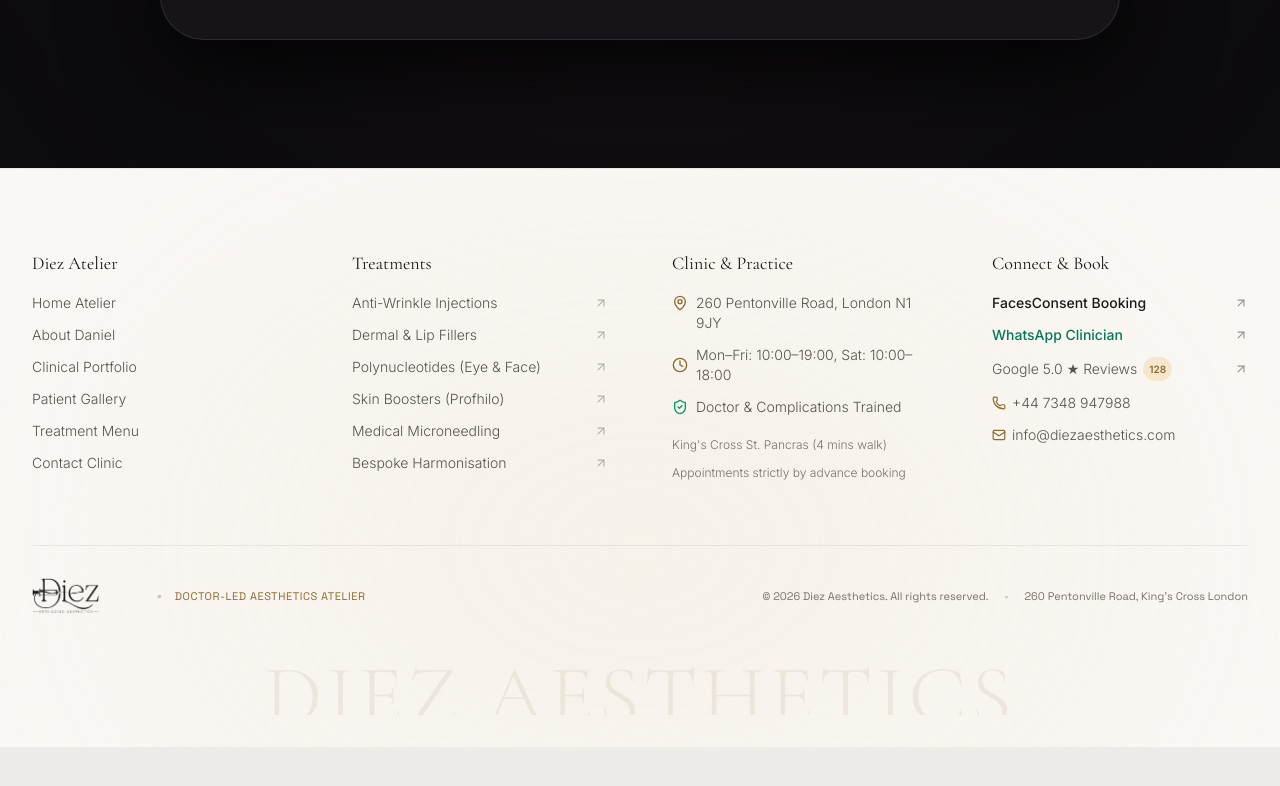
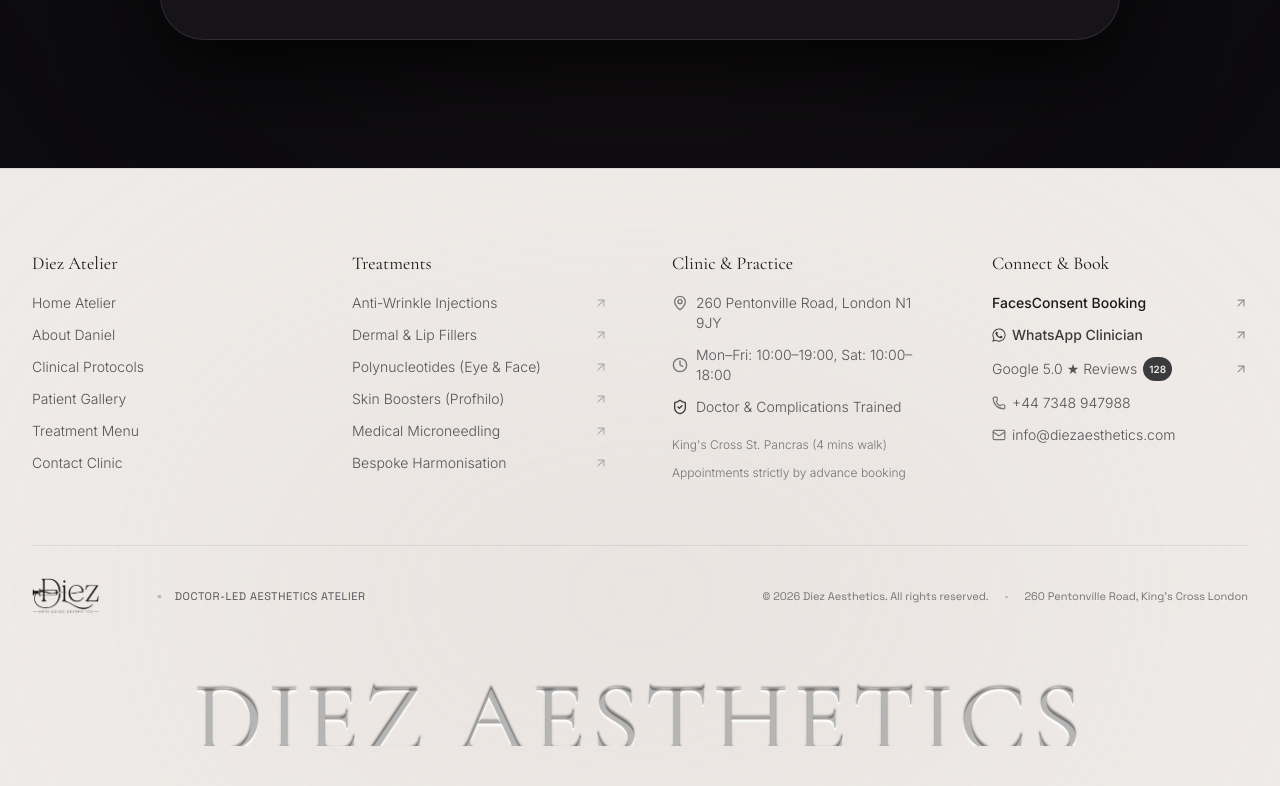
Before and after one commit to Ahmadprofessional/diez-aesthetics, a Next.js app: page / in a window 1280 px wide. Shown: the part 8643-9429 px from the top of the page. Before the commit the page ends 9390 px from the top, so only its background shows below. Built offline with nearby package versions, Linux system fonts and the light colour scheme.

Commit message:
Build footer with clinic directory

```diff
--- a/src/components/layout/Footer.tsx
+++ b/src/components/layout/Footer.tsx
@@ -3,7 +3,8 @@
 import React from 'react';
 import Link from 'next/link';
 import Image from 'next/image';
-import { ArrowUpRight, MapPin, Phone, Mail, Clock, ShieldCheck, Star } from 'lucide-react';
+import { ArrowUpRight, MapPin, Phone, Mail, Clock, ShieldCheck } from 'lucide-react';
+import { WhatsAppIcon } from '@/components/ui/Icons';
 import { GlobalConfig } from '@/types/content';
 
 interface FooterProps {
@@ -12,48 +13,48 @@ interface FooterProps {
 
 export function Footer({ config }: FooterProps) {
   return (
-    <footer className="bg-[#FAF8F5] text-[#1c1917] relative overflow-hidden border-t border-black/[0.06] pt-20 pb-8">
-      {/* Background ambient warmth */}
+    <footer className="bg-[#efebe8] text-[#1c1917] relative overflow-hidden border-t border-black/[0.08] pt-16 sm:pt-20 pb-28 md:pb-12">
+      {/* Background ambient cashmere warmth */}
       <div className="absolute inset-0 pointer-events-none">
-        <div className="absolute bottom-0 left-1/2 -translate-x-1/2 w-[900px] h-[400px] bg-[#f4ede2] rounded-full blur-[160px] opacity-80" />
+        <div className="absolute bottom-0 left-1/2 -translate-x-1/2 w-[900px] h-[400px] bg-[#e4deda] rounded-full blur-[160px] opacity-70" />
       </div>
 
       <div className="max-w-7xl mx-auto px-4 sm:px-6 lg:px-8 relative z-10">
-        {/* Top 4-Column Minimalist Luxury Directory matching Memora reference */}
+        {/* Top 4-Column Minimalist Luxury Directory */}
         <div className="grid grid-cols-2 md:grid-cols-4 gap-10 lg:gap-16 pb-16">
           {/* Column 1: Diez Aesthetics Navigation */}
           <div className="space-y-4">
             <h3 className="font-serif text-base sm:text-lg font-normal text-[#1c1917]">
               Diez Atelier
             </h3>
-            <ul className="space-y-3 text-xs sm:text-sm font-light text-[#57534e]">
+            <ul className="space-y-3 text-xs sm:text-sm font-light text-[#545358]">
               <li>
-                <Link href="/" className="hover:text-[#8c6b2d] transition-colors">
+                <Link href="/" className="hover:text-[#c48b7e] transition-colors">
                   Home Atelier
                 </Link>
               </li>
               <li>
-                <Link href="/about/" className="hover:text-[#8c6b2d] transition-colors">
+                <Link href="/about/" className="hover:text-[#c48b7e] transition-colors">
                   About Daniel
                 </Link>
               </li>
               <li>
-                <Link href="/treatments/" className="hover:text-[#8c6b2d] transition-colors">
-                  Clinical Portfolio
+                <Link href="/treatments/" className="hover:text-[#c48b7e] transition-colors">
+                  Clinical Protocols
                 </Link>
               </li>
               <li>
-                <Link href="/gallery/" className="hover:text-[#8c6b2d] transition-colors">
+                <Link href="/gallery/" className="hover:text-[#c48b7e] transition-colors">
                   Patient Gallery
                 </Link>
               </li>
               <li>
-                <Link href="/prices/" className="hover:text-[#8c6b2d] transition-colors">
+                <Link href="/prices/" className="hover:text-[#c48b7e] transition-colors">
                   Treatment Menu
                 </Link>
               </li>
               <li>
-                <Link href="/contact/" className="hover:text-[#8c6b2d] transition-colors">
+                <Link href="/contact/" className="hover:text-[#c48b7e] transition-colors">
                   Contact Clinic
                 </Link>
               </li>
@@ -65,41 +66,41 @@ export function Footer({ config }: FooterProps) {
             <h3 className="font-serif text-base sm:text-lg font-normal text-[#1c1917]">
               Treatments
             </h3>
-            <ul className="space-y-3 text-xs sm:text-sm font-light text-[#57534e]">
+            <ul className="space-y-3 text-xs sm:text-sm font-light text-[#545358]">
               <li>
-                <Link href="/treatments/" className="hover:text-[#8c6b2d] transition-colors flex items-center justify-between group">
+                <Link href="/treatments/" className="hover:text-[#c48b7e] transition-colors flex items-center justify-between group">
                   <span>Anti-Wrinkle Injections</span>
-                  <ArrowUpRight className="w-3.5 h-3.5 opacity-40 group-hover:opacity-100 group-hover:text-[#8c6b2d] transition-opacity" />
+                  <ArrowUpRight className="w-3.5 h-3.5 opacity-40 group-hover:opacity-100 group-hover:text-[#c48b7e] transition-opacity" />
                 </Link>
               </li>
               <li>
-                <Link href="/treatments/" className="hover:text-[#8c6b2d] transition-colors flex items-center justify-between group">
+                <Link href="/treatments/" className="hover:text-[#c48b7e] transition-colors flex items-center justify-between group">
                   <span>Dermal &amp; Lip Fillers</span>
-                  <ArrowUpRight className="w-3.5 h-3.5 opacity-40 group-hover:opacity-100 group-hover:text-[#8c6b2d] transition-opacity" />
+                  <ArrowUpRight className="w-3.5 h-3.5 opacity-40 group-hover:opacity-100 group-hover:text-[#c48b7e] transition-opacity" />
                 </Link>
               </li>
               <li>
-                <Link href="/treatments/" className="hover:text-[#8c6b2d] transition-colors flex items-center justify-between group">
+                <Link href="/treatments/" className="hover:text-[#c48b7e] transition-colors flex items-center justify-between group">
                   <span>Polynucleotides (Eye &amp; Face)</span>
-                  <ArrowUpRight className="w-3.5 h-3.5 opacity-40 group-hover:opacity-100 group-hover:text-[#8c6b2d] transition-opacity" />
+                  <ArrowUpRight className="w-3.5 h-3.5 opacity-40 group-hover:opacity-100 group-hover:text-[#c48b7e] transition-opacity" />
                 </Link>
               </li>
               <li>
-                <Link href="/treatments/" className="hover:text-[#8c6b2d] transition-colors flex items-center justify-between group">
+                <Link href="/treatments/" className="hover:text-[#c48b7e] transition-colors flex items-center justify-between group">
                   <span>Skin Boosters (Profhilo)</span>
-                  <ArrowUpRight className="w-3.5 h-3.5 opacity-40 group-hover:opacity-100 group-hover:text-[#8c6b2d] transition-opacity" />
+                  <ArrowUpRight className="w-3.5 h-3.5 opacity-40 group-hover:opacity-100 group-hover:text-[#c48b7e] transition-opacity" />
                 </Link>
               </li>
               <li>
-                <Link href="/treatments/" className="hover:text-[#8c6b2d] transition-colors flex items-center justify-between group">
+                <Link href="/treatments/" className="hover:text-[#c48b7e] transition-colors flex items-center justify-between group">
                   <span>Medical Microneedling</span>
-                  <ArrowUpRight className="w-3.5 h-3.5 opacity-40 group-hover:opacity-100 group-hover:text-[#8c6b2d] transition-opacity" />
+                  <ArrowUpRight className="w-3.5 h-3.5 opacity-40 group-hover:opacity-100 group-hover:text-[#c48b7e] transition-opacity" />
                 </Link>
               </li>
               <li>
-                <Link href="/treatments/" className="hover:text-[#8c6b2d] transition-colors flex items-center justify-between group">
+                <Link href="/treatments/" className="hover:text-[#c48b7e] transition-colors flex items-center justify-between group">
                   <span>Bespoke Harmonisation</span>
-                  <ArrowUpRight className="w-3.5 h-3.5 opacity-40 group-hover:opacity-100 group-hover:text-[#8c6b2d] transition-opacity" />
+                  <ArrowUpRight className="w-3.5 h-3.5 opacity-40 group-hover:opacity-100 group-hover:text-[#c48b7e] transition-opacity" />
                 </Link>
               </li>
             </ul>
@@ -110,23 +111,23 @@ export function Footer({ config }: FooterProps) {
             <h3 className="font-serif text-base sm:text-lg font-normal text-[#1c1917]">
               Clinic &amp; Practice
             </h3>
-            <ul className="space-y-3 text-xs sm:text-sm font-light text-[#57534e]">
+            <ul className="space-y-3 text-xs sm:text-sm font-light text-[#545358]">
               <li className="flex items-start gap-2">
-                <MapPin className="w-4 h-4 text-[#8c6b2d] shrink-0 mt-0.5" />
+                <MapPin className="w-4 h-4 text-[#747476] shrink-0 mt-0.5" />
                 <span>260 Pentonville Road, London N1 9JY</span>
               </li>
               <li className="flex items-center gap-2">
-                <Clock className="w-4 h-4 text-[#8c6b2d] shrink-0" />
+                <Clock className="w-4 h-4 text-[#747476] shrink-0" />
                 <span>Mon–Fri: 10:00–19:00, Sat: 10:00–18:00</span>
               </li>
               <li className="flex items-center gap-2">
-                <ShieldCheck className="w-4 h-4 text-emerald-600 shrink-0" />
+                <ShieldCheck className="w-4 h-4 text-[#3b3b3d] shrink-0" />
                 <span>Doctor &amp; Complications Trained</span>
               </li>
-              <li className="pt-2 text-xs text-[#78716c]">
+              <li className="pt-2 text-xs text-[#747476]">
                 <span>King&apos;s Cross St. Pancras (4 mins walk)</span>
               </li>
-              <li className="text-xs text-[#78716c]">
+              <li className="text-xs text-[#747476]">
                 <span>Appointments strictly by advance booking</span>
               </li>
             </ul>
@@ -137,16 +138,16 @@ export function Footer({ config }: FooterProps) {
             <h3 className="font-serif text-base sm:text-lg font-normal text-[#1c1917]">
               Connect &amp; Book
             </h3>
-            <ul className="space-y-3 text-xs sm:text-sm font-light text-[#57534e]">
+            <ul className="space-y-3 text-xs sm:text-sm font-light text-[#545358]">
               <li>
                 <a
                   href={config.booking_url}
                   target="_blank"
                   rel="noopener noreferrer"
-                  className="hover:text-[#8c6b2d] transition-colors flex items-center justify-between group"
+                  className="hover:text-[#c48b7e] transition-colors flex items-center justify-between group"
                 >
                   <span className="font-medium text-[#1c1917]">FacesConsent Booking</span>
-                  <ArrowUpRight className="w-3.5 h-3.5 opacity-60 group-hover:opacity-100 group-hover:text-[#8c6b2d] transition-opacity" />
+                  <ArrowUpRight className="w-3.5 h-3.5 opacity-60 group-hover:opacity-100 group-hover:text-[#c48b7e] transition-opacity" />
                 </a>
               </li>
               <li>
@@ -154,10 +155,13 @@ export function Footer({ config }: FooterProps) {
                   href={config.whatsapp_url}
                   target="_blank"
                   rel="noopener noreferrer"
-                  className="hover:text-emerald-600 transition-colors flex items-center justify-between group"
+                  className="hover:text-[#c48b7e] transition-colors flex items-center justify-between group"
                 >
-                  <span className="font-medium text-emerald-700">WhatsApp Clinician</span>
-                  <ArrowUpRight className="w-3.5 h-3.5 opacity-60 group-hover:opacity-100 group-hover:text-emerald-600 transition-opacity" />
+                  <span className="font-medium text-[#3b3b3d] flex items-center gap-1.5">
+                    <WhatsAppIcon className="w-3.5 h-3.5 text-[#3b3b3d]" />
+                    <span>WhatsApp Clinician</span>
+                  </span>
+                  <ArrowUpRight className="w-3.5 h-3.5 opacity-60 group-hover:opacity-100 group-hover:text-[#c48b7e] transition-opacity" />
                 </a>
               </li>
               <li>
@@ -165,30 +169,30 @@ export function Footer({ config }: FooterProps) {
                   href="https://maps.google.com/?q=Diez+Anti-Aging+Aesthetics+London"
                   target="_blank"
                   rel="noopener noreferrer"
-                  className="hover:text-[#8c6b2d] transition-colors flex items-center justify-between group"
+                  className="hover:text-[#c48b7e] transition-colors flex items-center justify-between group"
                 >
                   <span className="flex items-center gap-1.5">
                     <span>Google 5.0 ★ Reviews</span>
-                    <span className="text-[10px] px-1.5 py-0.5 rounded-full bg-[#E5A93C]/20 text-[#8c6b2d] font-semibold">128</span>
+                    <span className="text-[10px] px-1.5 py-0.5 rounded-full bg-[#3b3b3d] text-[#efebe8] font-semibold">128</span>
                   </span>
-                  <ArrowUpRight className="w-3.5 h-3.5 opacity-60 group-hover:opacity-100 group-hover:text-[#8c6b2d] transition-opacity" />
+                  <ArrowUpRight className="w-3.5 h-3.5 opacity-60 group-hover:opacity-100 group-hover:text-[#c48b7e] transition-opacity" />
                 </a>
               </li>
               <li>
                 <a
                   href={`tel:${config.phone.replace(/\s+/g, '')}`}
-                  className="hover:text-[#8c6b2d] transition-colors flex items-center gap-1.5"
+                  className="hover:text-[#c48b7e] transition-colors flex items-center gap-1.5"
                 >
-                  <Phone className="w-3.5 h-3.5 text-[#8c6b2d]" />
+                  <Phone className="w-3.5 h-3.5 text-[#747476]" />
                   <span>{config.phone}</span>
                 </a>
               </li>
               <li>
                 <a
                   href={`mailto:${config.email}`}
-                  className="hover:text-[#8c6b2d] transition-colors flex items-center gap-1.5"
+                  className="hover:text-[#c48b7e] transition-colors flex items-center gap-1.5"
                 >
-                  <Mail className="w-3.5 h-3.5 text-[#8c6b2d]" />
+                  <Mail className="w-3.5 h-3.5 text-[#747476]" />
                   <span>{config.email}</span>
                 </a>
               </li>
@@ -197,7 +201,7 @@ export function Footer({ config }: FooterProps) {
         </div>
 
         {/* Divider hairline matching reference */}
-        <div className="border-t border-black/[0.07] pt-8 pb-4 flex flex-col sm:flex-row items-center justify-between text-xs text-[#78716c] gap-4">
+        <div className="border-t border-black/[0.08] pt-8 pb-4 flex flex-col sm:flex-row items-center justify-between text-xs text-[#747476] gap-4">
           <div className="flex items-center gap-3">
             <div className="relative h-9 w-28">
               <Image
@@ -209,7 +213,7 @@ export function Footer({ config }: FooterProps) {
               />
             </div>
             <span className="text-black/20">•</span>
-            <span className="font-space text-[11px] uppercase tracking-wider text-[#8c6b2d]">
+            <span className="font-space text-[11px] uppercase tracking-wider text-[#545358]">
               Doctor-led Aesthetics Atelier
             </span>
           </div>
@@ -221,9 +225,16 @@ export function Footer({ config }: FooterProps) {
           </div>
         </div>
 
-        {/* GIGANTIC DEBOSSED WATERMARK WORDMARK AT BOTTOM (Matches Memora reference) */}
-        <div className="w-full overflow-hidden select-none pointer-events-none pt-4 sm:pt-6">
-          <div className="font-serif text-[5.8vw] sm:text-[6.2vw] md:text-[6.6vw] leading-none font-light tracking-wider text-center text-[#ded5c6]/45 -mb-2 sm:-mb-6 uppercase whitespace-nowrap">
+        {/* GIGANTIC DEEP-ENGRAVED STONE WORDMARK AT BOTTOM */}
+        <div className="w-full overflow-hidden select-none pointer-events-none pt-6 sm:pt-10">
+          <div
+            className="font-serif text-[9vw] sm:text-[7.5vw] md:text-[7.8vw] leading-none font-normal tracking-[0.05em] text-center -mb-2 sm:-mb-6 uppercase whitespace-nowrap"
+            style={{
+              color: 'rgba(59, 59, 61, 0.35)',
+              textShadow: '0 2px 1px rgba(255, 255, 255, 0.9), 0 -2px 2px rgba(0, 0, 0, 0.4)',
+              filter: 'drop-shadow(0 1px 1px rgba(255, 255, 255, 0.6))',
+            }}
+          >
             DIEZ AESTHETICS
           </div>
         </div>
```
